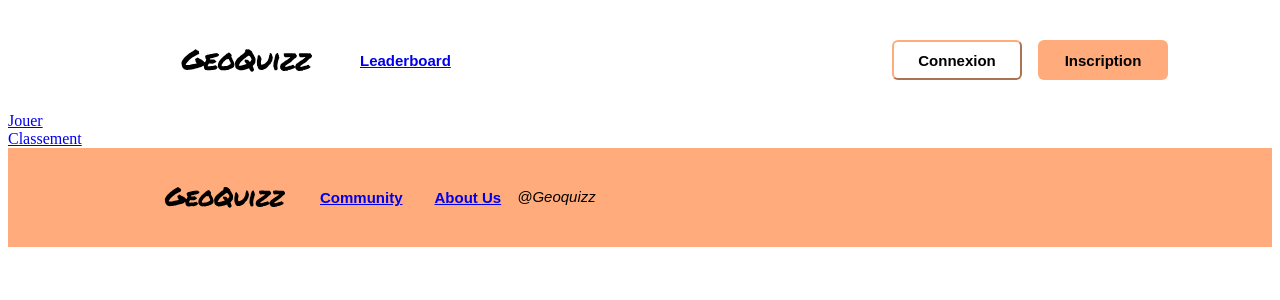
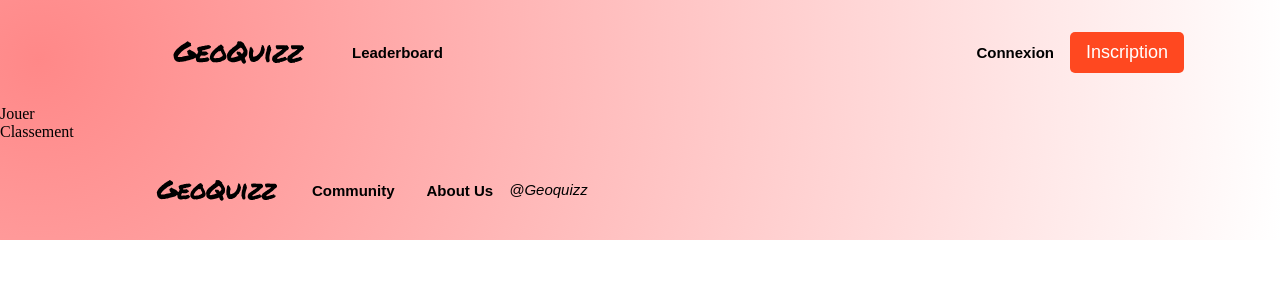
Before and after one commit to valentinflegon/quizz-app, a React (Create React App) app in the folder client/: page / in a window 1280 px wide. Shown: the top 300 px of the page. Built offline with nearby package versions, Linux system fonts and the light colour scheme; a web font is replaced by a local one.

Commit message:
nouvelle version front

```diff
--- a/client/src/app/App.jsx
+++ b/client/src/app/App.jsx
@@ -2,9 +2,12 @@ import React from 'react';
 import { BrowserRouter, Routes, Route } from "react-router-dom";
 import {Home, Login, Signin, Play, NotFound} from '../pages';
 import {Navbar, Footer, CountryDist} from '../components';
+import "../styles/App.scss"
 
-function App() {
+const App = () => {
   return (
+    <div className='App'>
+      <div className='gradient__bg'>
       <BrowserRouter>
         <Navbar />
           <Routes>
@@ -17,7 +20,9 @@ function App() {
           </Routes>
           <Footer />
         </BrowserRouter>
-  )
+      </div>
+    </div>
+  );
 }
 
 export default App;
--- a/client/src/components/Footer.jsx
+++ b/client/src/components/Footer.jsx
@@ -1,7 +1,7 @@
 import React from 'react'
 import { NavLink } from 'react-router-dom';
 import logo from '../assets/logo.svg';
-import '../styles/components/footer.css';
+import '../styles/components/_footer.scss';
 
 const Footer = () => {
     return (
--- a/client/src/components/Navbar.jsx
+++ b/client/src/components/Navbar.jsx
@@ -1,5 +1,5 @@
 import React from 'react';
-import '../styles/components/navbar.css'
+import '../styles/components/_navbar.scss'
 import logo from '../assets/logo.svg'
 import { NavLink} from 'react-router-dom';
 
@@ -16,7 +16,7 @@ const Navbar = () => {
         </div>
       </div>
       <div className="navbar-sign">
-         <NavLink to="/login"><button className="navbar-signin_button">Connexion</button></NavLink>
+         <NavLink to="/login"><p>Connexion</p></NavLink>
          <NavLink to="signin" state={{ from: 'navbar'}}><button className="navbar-signup_button" type="button">Inscription</button></NavLink>
       </div>
     </div>
--- a/client/src/styles/App.css
+++ /dev/null
@@ -1,11 +0,0 @@
-* {
-    box-sizing: border-box;
-    padding: 0;
-    margin: 0;
-    scroll-behavior: smooth;
-}
-
-a {
-    color: unset;
-    text-decoration: none;
-}
--- /dev/null
+++ b/client/src/styles/App.scss
@@ -0,0 +1,33 @@
+* {
+    box-sizing: border-box;
+    padding: 0;
+    margin: 0;
+    scroll-behavior: smooth;
+}
+
+body {
+    background: var( --color-bg)
+}
+
+a {
+    color: unset;
+    text-decoration: none;
+}
+
+.gradient__bg{
+
+    /* ff 3.6+ */
+    background:-moz-radial-gradient(circle at 3% 25%, rgba(255, 136, 136, 1) 0%, rgba(255, 255, 255, 1) 100%);
+
+    /* safari 5.1+,chrome 10+ */
+    background:-webkit-radial-gradient(circle at 3% 25%, rgba(255, 136, 136, 1) 0%, rgba(255, 255, 255, 1) 100%);
+
+    /* opera 11.10+ */
+    background:-o-radial-gradient(circle at 3% 25%, rgba(255, 136, 136, 1) 0%, rgba(255, 255, 255, 1) 100%);
+
+    /* ie 10+ */
+    background:-ms-radial-gradient(circle at 3% 25%, rgba(255, 136, 136, 1) 0%, rgba(255, 255, 255, 1) 100%);
+
+    /* global 92%+ browsers support */
+    background:radial-gradient(circle at 3% 25%, rgba(255, 136, 136, 1) 0%, rgba(255, 255, 255, 1) 100%);
+}
--- a/client/src/styles/components/footer.css
+++ b/client/src/styles/components/_footer.scss
@@ -1,8 +1,6 @@
 .footer{
-    background-color: #FFAB7B;
     display: flex;
     justify-content: space-between;
-    /* align-items: center; */
     padding: 2rem 6rem;
 }
 
--- a/client/src/styles/components/_navbar.scss
+++ b/client/src/styles/components/_navbar.scss
@@ -1,15 +1,65 @@
 .navbar{
-  display: flex;
-  justify-content: space-around;
-  .navbar-txt{
+    /* border-width: 1px;
+    border-style: solid;
+    border-color:black;
+    border-radius: 10px; */
     display: flex;
+    justify-content: space-between;
     align-items: center;
-    width: 25%;
-    >div{
-      margin: 0 2%;
-    }
-    .profil-btn{
-      width: 50%;
-    }
-  }
+    padding: 2rem 6rem;
 }
+
+.navbar-links{
+    flex: 1;
+    display: flex;
+    justify-content: flex-start;
+    align-items: center;
+}
+
+.navbar-links_logo img{
+    width: 240px;
+    height: 31px;
+}
+
+.navbar-links_containers {
+    display: flex;
+    flex-direction: row;
+}
+
+.navbar-sign{
+    display: flex;
+    justify-content: flex-end;
+    align-items: center;
+}
+
+.navbar-sign p,
+.navbar-links_containers p{
+    font-family: var(--font-family);
+    font-weight: bold;
+    font-size: 15px;
+    line-height: 25px;
+    text-transform: capitalize;
+
+    margin: 0 1rem;
+    cursor: pointer;
+}
+
+.navbar-signin_button{
+    border-color: #FFAB7B;
+    background-color: white;
+}
+
+.navbar-sign button,
+.navbar-menu_container button {
+    padding: 0.5rem 1rem;
+    color: #fff;
+    background: #FF4820;
+    font-family: var(--font-family);
+    font-weight: 500;
+    font-size: 18px;
+    line-height: 25px;
+    border: none;
+    outline: none;
+    cursor: pointer;
+    border-radius: 5px;
+}
--- a/client/src/styles/components/navbar.css
+++ /dev/null
@@ -1,63 +0,0 @@
-.navbar{
-    display: flex;
-    justify-content: space-between;
-    align-items: center;
-    padding: 2rem 6rem;
-}
-
-.navbar-links{
-    flex: 1;
-    display: flex;
-    justify-content: flex-start;
-    align-items: center;
-}
-
-.navbar-links_logo img{
-    width: 240px;
-    height: 31px;
-}
-
-.navbar-links_containers {
-    display: flex;
-    flex-direction: row;
-}
-
-.navbar-sign{
-    display: flex;
-    justify-content: flex-end;
-    align-items: center;
-}
-
-.navbar-sign p,
-.navbar-links_containers p{
-    font-family: var(--font-family);
-    font-weight: bold;
-    font-size: 15px;
-    line-height: 25px;
-    text-transform: capitalize;
-
-    margin: 0 1rem;
-    cursor: pointer;
-}
-
-.navbar-signin_button{
-    border-color: #FFAB7B;
-    background-color: white;
-}
-
-.navbar-sign button{
-    margin: 0 0.5rem;
-    font-family: var(--font-family);
-    border-radius: 6px;
-    font-weight: bold;
-    width: 130px;
-    height: 40px;
-    cursor:pointer;
-    font-size: 15px;
-    outline:none;
-}
-
-.navbar-signup_button{
-    background-color: #FFAB7B;
-    border:none;
-}
```
Lines whose indentation alone changed are shown as unchanged.
